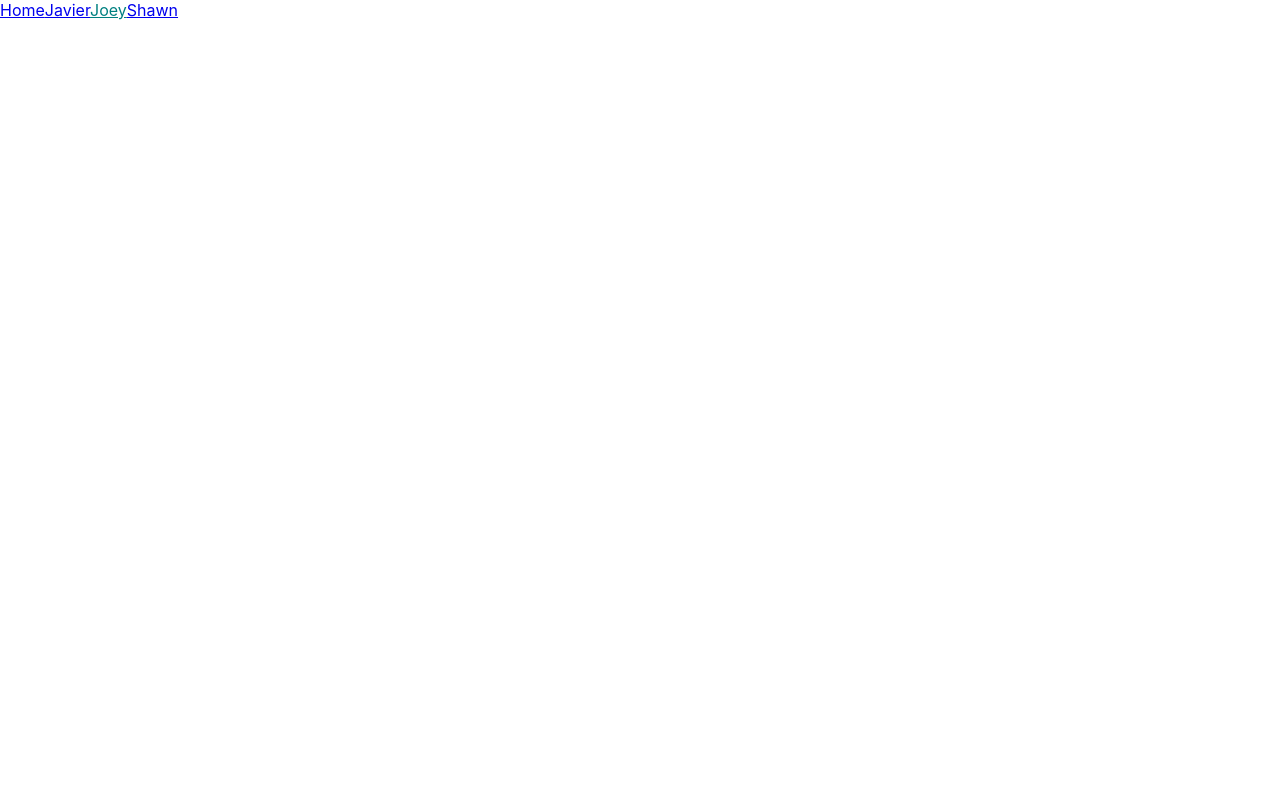
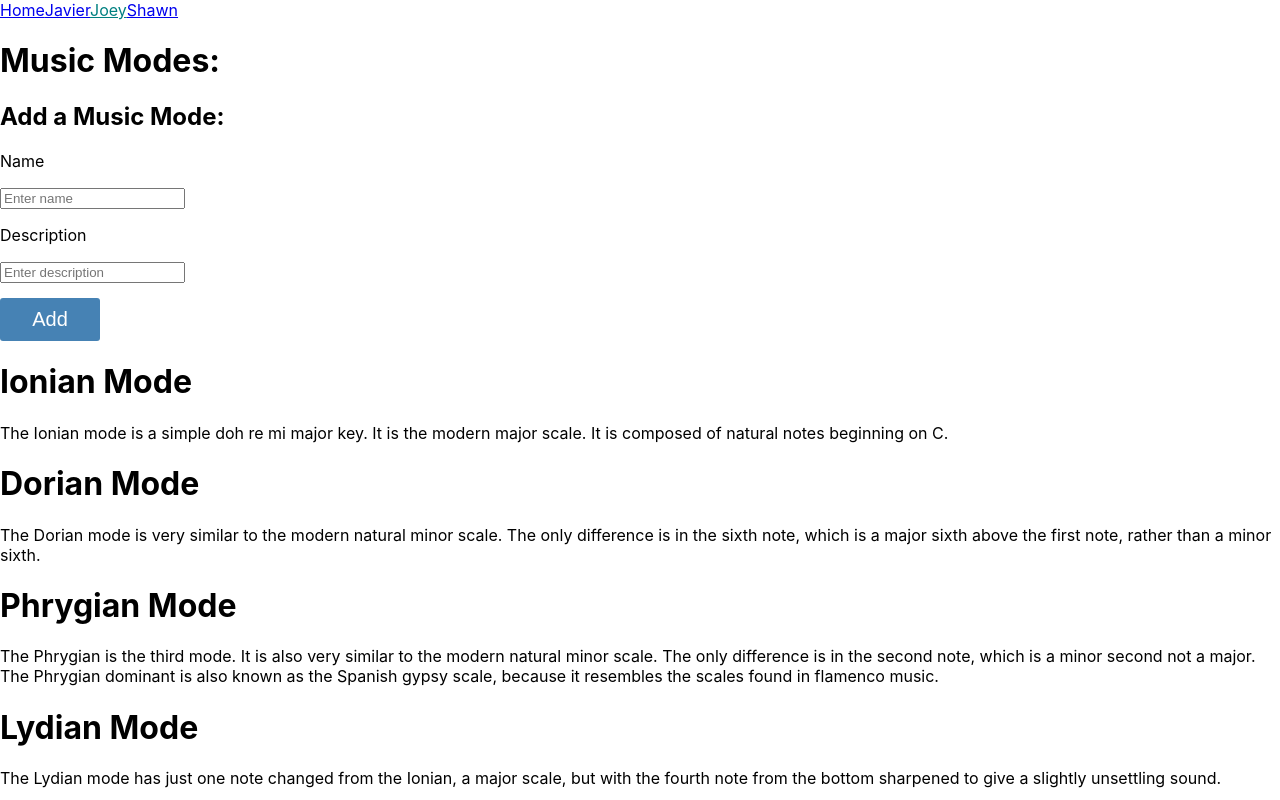
Before and after one commit to zaratejavier/random-hooks, a React (Create React App) app: page /Joey in a window 1280 px wide. Shown: the top 800 px of the page. Built offline with nearby package versions, Linux system fonts and the light colour scheme.

Commit message:
Joey Page fully functional, lacks styling

```diff
--- a/package.json
+++ b/package.json
@@ -8,6 +8,7 @@
     "@testing-library/user-event": "^7.1.2",
     "react": "^16.13.1",
     "react-dom": "^16.13.1",
+    "react-router-dom": "^5.2.0",
     "react-scripts": "3.4.1"
   },
   "scripts": {
--- a/src/Joey/Joey.js
+++ b/src/Joey/Joey.js
@@ -1,10 +1,28 @@
-import React from 'react';
+import React, {useState} from 'react';
+import Mode from './Mode';
+import ModeForm from './ModeForm';
 
 export default function Joey () {
+const [modes, setModes] = useState
+([
+  {id:1, name: "Ionian Mode", description: "The Ionian mode is a simple doh re mi major key. It is the modern major scale. It is composed of natural notes beginning on C."},
+  {id:2, name: "Dorian Mode", description: "The Dorian mode is very similar to the modern natural minor scale. The only difference is in the sixth note, which is a major sixth above the first note, rather than a minor sixth."},
+  {id:3, name: "Phrygian Mode", description: "The Phrygian is the third mode. It is also very similar to the modern natural minor scale. The only difference is in the second note, which is a minor second not a major. The Phrygian dominant is also known as the Spanish gypsy scale, because it resembles the scales found in flamenco music."},
+  {id:4, name: "Lydian Mode", description: "The Lydian mode has just one note changed from the Ionian, a major scale, but with the fourth note from the bottom sharpened to give a slightly unsettling sound."},
+  {id:5, name: "Mixolydian Mode", description: "The single tone that differentiates this scale from the major scale is its seventh note, which is a flattened seventh rather than a major seventh."},
+  {id:6, name: "Aeolian Mode", description: "Aeolian is the natural minor scale"},
+  {id:7, name: "Locrian Mode", description: "The Locrian mode has five notes in its scale flattened a half-step."},
+]);
+
+const renderModes = () => {return modes.map((mode) => <Mode key={mode.id} {...mode} /> )}
+
+const addMode = (postMode) => {setModes([postMode, ...modes])}
 
     return (
-      <>
-      <h1></h1>
-      </>
+      <div>
+        <h1>Music Modes:</h1>
+        <ModeForm add={addMode} />
+        {renderModes()}
+      </div>
     )
   }
--- /dev/null
+++ b/src/Joey/Mode.js
@@ -0,0 +1,11 @@
+import React from 'react';
+
+//Post has props that are destructured
+export default function Mode({name, description}) {
+  return (
+    <div>
+      <h1>{name}</h1>
+      <p>{description}</p>
+    </div>
+  )
+}
--- a/src/Joey/ModeForm.js
+++ b/src/Joey/ModeForm.js
@@ -0,0 +1,21 @@
+import React, { useState } from 'react';
+import { Form } from "../components/Form";
+import TextInput from "../components/TextInput";
+import SubmitButton from "../components/SubmitButton";
+import {useFormInput} from "../components/useFormInput";
+
+export default function ModeForm (props) {
+  const name = useFormInput('', "name")
+  const description = useFormInput('', "description")
+
+  function handleSubmit (e) {
+    props.add({id:`${Math.random()}`, name: name.value, description: description.value})
+  }
+  return (
+    <Form onSubmit={handleSubmit} header="Add a Music Mode:">
+      <TextInput label="Name" useFormInput={name} />
+      <TextInput label="Description" useFormInput={description} />
+      <SubmitButton />
+    </Form>
+  )
+}
```
Also changed, not shown: 1 other file (tests, documents, lock files or other folders).
